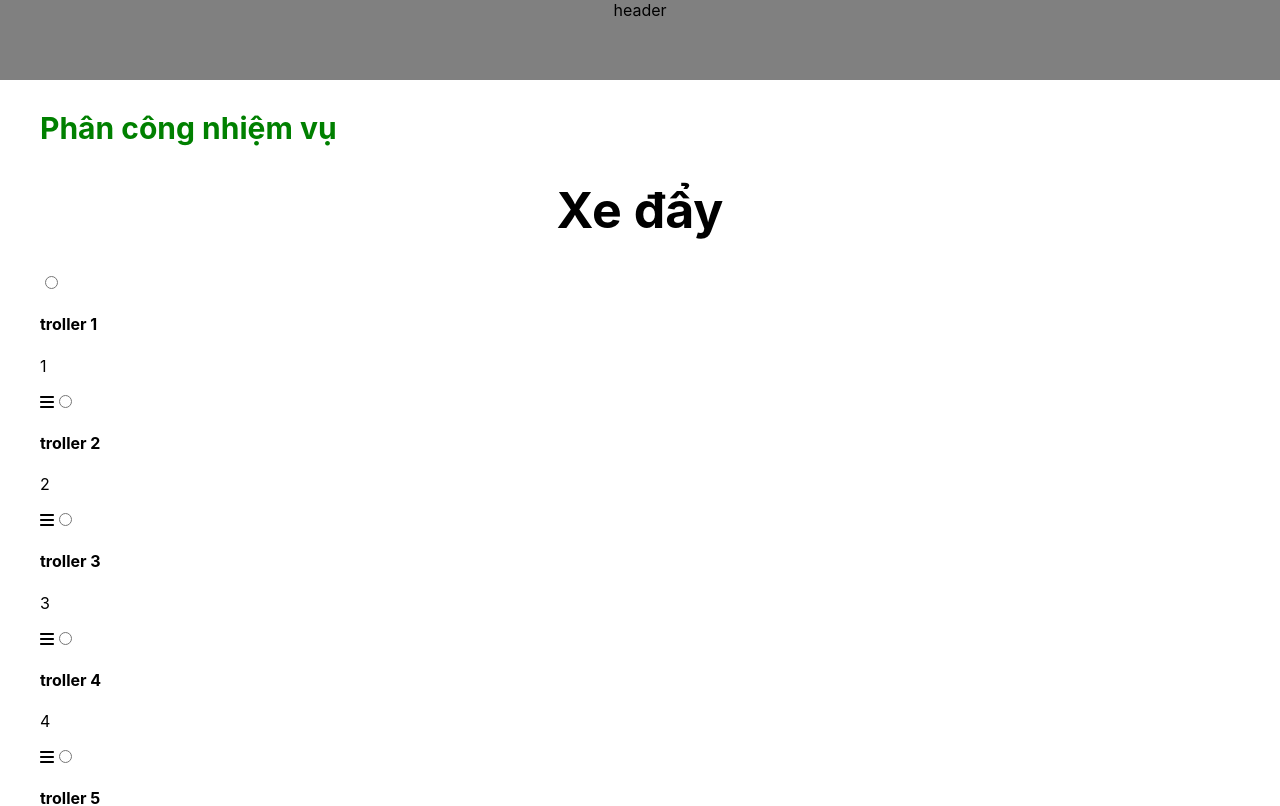
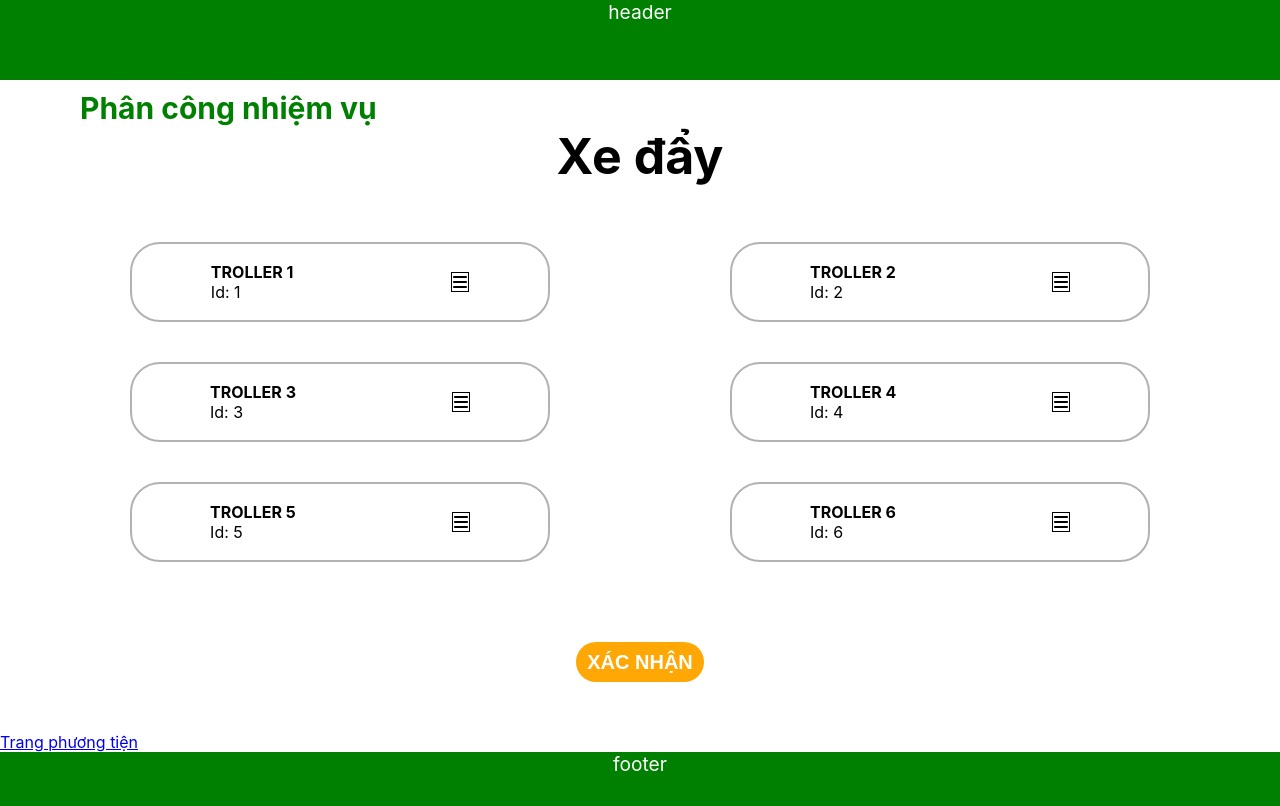
Before and after one commit to vinhkim1409/UWC_2.0, a React (Create React App) app in the folder website/: page /Troller in a window 1280 px wide. Shown: the top 806 px of the page. Built offline with nearby package versions, Linux system fonts and the light colour scheme.

Commit message:
new update troller-vehicle page

```diff
--- a/website/package.json
+++ b/website/package.json
@@ -16,6 +16,7 @@
     "react": "^18.2.0",
     "react-bootstrap": "^2.6.0",
     "react-dom": "^18.2.0",
+    "react-router-dom": "^6.4.4",
     "react-scripts": "5.0.1",
     "web-vitals": "^2.1.4"
   },
--- a/website/src/App.js
+++ b/website/src/App.js
@@ -1,5 +1,7 @@
 import './App.css';
-import Troller from './troller assignment/Troller';
+import { Routes,Route } from 'react-router-dom';
+import Troller from './pages/troller-vehicle assignment/Troller';
+import Vehicle from './pages/troller-vehicle assignment/Vehicle';
 
 const trollerInfo=[
   {
@@ -28,9 +30,41 @@ const trollerInfo=[
   }
 ]
 
+const vehicleInfo=[
+  {
+      name: 'ISUZU PVZ 1',
+      id: 1
+  },
+  {
+      name: 'ISUZU PVZ 2',
+      id: 2
+  },
+  {
+      name: 'ISUZU PVZ 3',
+      id: 3
+  },
+  {
+      name: 'ISUZU PVZ 4',
+      id: 4
+  },
+  {
+      name: 'ISUZU PVZ 5',
+      id: 5
+  },
+  {
+      name: 'ISUZU PVZ 6',
+      id: 6
+  },
+]
+
 function App() {
   return (
-    <Troller troller={trollerInfo}/>
+    <>
+    <Routes>
+      <Route path='/Vehicle' element={<Vehicle vehicle={vehicleInfo} />} />
+      <Route path='/Troller' element={<Troller troller={trollerInfo} />} />
+    </Routes>
+    </>
   );
 }
 
--- a/website/src/index.js
+++ b/website/src/index.js
@@ -1,5 +1,6 @@
 import React from 'react';
 import ReactDOM from 'react-dom/client';
+import { BrowserRouter as Router } from 'react-router-dom';
 import './index.css';
 import App from './App';
 import reportWebVitals from './reportWebVitals';
@@ -7,7 +8,10 @@ import reportWebVitals from './reportWebVitals';
 const root = ReactDOM.createRoot(document.getElementById('root'));
 root.render(
   <React.StrictMode>
+    <Router>
+
     <App />
+    </Router>
   </React.StrictMode>
 );
 
--- a/website/src/troller assignment/Troller.js
+++ b/website/src/pages/troller-vehicle assignment/Troller.js
@@ -1,8 +1,9 @@
 import classNames from 'classnames/bind';
 import { FontAwesomeIcon } from "@fortawesome/react-fontawesome";
 import {faBars} from '@fortawesome/free-solid-svg-icons';
-import styles from './Troller.module.scss'
-
+import styles from './Troller.module.scss';
+import {Button}  from 'react-bootstrap'
+import { Link } from 'react-router-dom';
 
 const cx=classNames.bind(styles);
 
@@ -17,14 +18,18 @@ function Troller({troller=[]}){
             <div className={cx('trollers')}>
                 {troller.map((trl,index)=>(
                     <label key={index} className={cx('troller')}>
-                        <input type='radio' name='troller' />
-                        <h4>{trl.name}</h4>
-                        <p>{trl.id}</p>
-                        <FontAwesomeIcon icon={faBars} />
+                        <input type='radio' name='troller' className={cx('radio-box')} />
+                        <div className={cx('name-id')}>
+                            <h4>{trl.name}</h4>
+                            <p>Id: {trl.id}</p>
+                        </div>
+                        <FontAwesomeIcon icon={faBars} className={cx('faBars')} />
                     </label>
                 ))}
             </div>
+            <Button className={cx('submit')} >Xác nhận</Button>
         </div>
+                <Link to='/Vehicle' >Trang phương tiện</Link>
         <div className={cx('footer')}>footer</div>
         </>
     )
--- /dev/null
+++ b/website/src/pages/troller-vehicle assignment/Troller.module.scss
@@ -0,0 +1,90 @@
+*{
+    margin: 0;
+    padding: 0;
+    box-sizing: border-box;
+}
+.header{
+    width: 100%;
+    height: 10vh;
+    text-align: center;
+    font-size: larger;
+    color: white;
+    background-color: green;
+}
+
+.main{
+    display: flex;
+    flex-direction: column;
+    justify-content: center;
+    max-width: 1200px;
+    margin: 10px auto;
+    h3{
+        font-size: 30px;
+        color: green;
+        margin: 0 5vh;
+    }
+    h1{
+        width: 100%;
+        text-align: center;
+        font-size: 50px;
+        margin-bottom: 7vh;
+    }
+    .trollers{
+        display: flex;
+        flex-direction: row;
+        flex-wrap: wrap;
+        justify-content: space-around;
+        .troller{
+            width: 35%;
+            height: 10vh;
+            display: flex;
+            flex-direction: row;
+            justify-content: space-around;
+            align-items: center;
+            border: 2px solid rgba($color: black, $alpha: 0.3);
+            border-radius: 30px;
+            margin-bottom: 40px;
+            .name-id{
+                display: flex;
+                flex-direction: column;
+                h4{
+                    text-transform: uppercase;
+                }
+            }
+            .radio-box{
+                visibility: hidden;
+                position: absolute;
+            }
+        }
+        .faBars{
+            border: 1px solid black;
+            padding: 1px;
+        }
+
+        .troller:has(>.radio-box:checked){
+            border-color: rgba($color: green, $alpha: 1.0);
+        }
+    }
+    .submit{
+        cursor: pointer;
+        margin: 40px auto;
+        width: 10vw;
+        height: 40px;
+        background-color: #FFA705;
+        border: 0px;
+        border-radius: 20px;
+        font-size: 20px;
+        text-transform: uppercase;
+        font-weight: 600;
+        color: white;
+    }
+}
+
+.footer{
+    width: 100%;
+    height: 10vh;
+    text-align: center;
+    font-size: larger;
+    color: white;
+    background-color: green;
+}
--- /dev/null
+++ b/website/src/pages/troller-vehicle assignment/Vehicle.js
@@ -0,0 +1,40 @@
+import classNames from 'classnames/bind';
+import { FontAwesomeIcon } from "@fortawesome/react-fontawesome";
+import {faBars} from '@fortawesome/free-solid-svg-icons';
+import styles from './Troller.module.scss';
+import {Button}  from 'react-bootstrap';
+import { Link } from 'react-router-dom';
+
+
+const cx=classNames.bind(styles);
+
+function Vehicle({vehicle=[]}){
+
+    return(
+        <>
+        <div className={cx('header')}>header</div>
+        <div className={cx('main')}>
+            <h3>Phân công nhiệm vụ</h3>
+            <h1>Phương tiện</h1>
+            <div className={cx('trollers')}>
+                {vehicle.map((vhc,index)=>(
+                    <label key={index} className={cx('troller')}>
+                        <input type='radio' name='troller' className={cx('radio-box')} />
+                        <div className={cx('name-id')}>
+                            <h4>{vhc.name}</h4>
+                            <p>Id: {vhc.id}</p>
+                        </div>
+                        <FontAwesomeIcon icon={faBars} className={cx('faBars')} />
+                    </label>
+                ))}
+            </div>
+            <Button className={cx('submit')} >Xác nhận</Button>
+        </div>
+        <Link to='/Troller' >Trang xe đẩy</Link>
+
+        <div className={cx('footer')}>footer</div>
+        </>
+    )
+}
+
+export default Vehicle
--- a/website/src/troller assignment/Troller.module.scss
+++ /dev/null
@@ -1,20 +0,0 @@
-.header{
-    width: 100%;
-    height: 10vh;
-    text-align: center;
-    background-color: grey;
-}
-
-.main{
-    max-width: 1200px;
-    margin: 10px auto;
-    h3{
-        font-size: 30px;
-        color: green;
-    }
-    h1{
-        width: 100%;
-        text-align: center;
-        font-size: 50px;
-    }
-}
```
Also changed, not shown: 1 other file (tests, documents, lock files or other folders).
